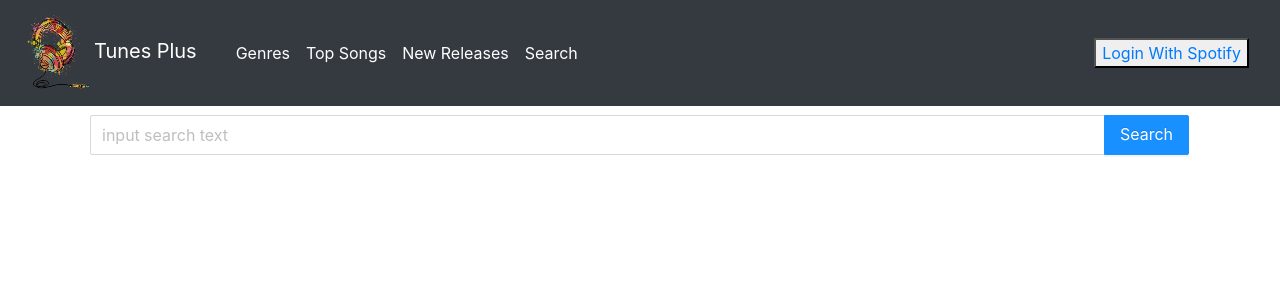
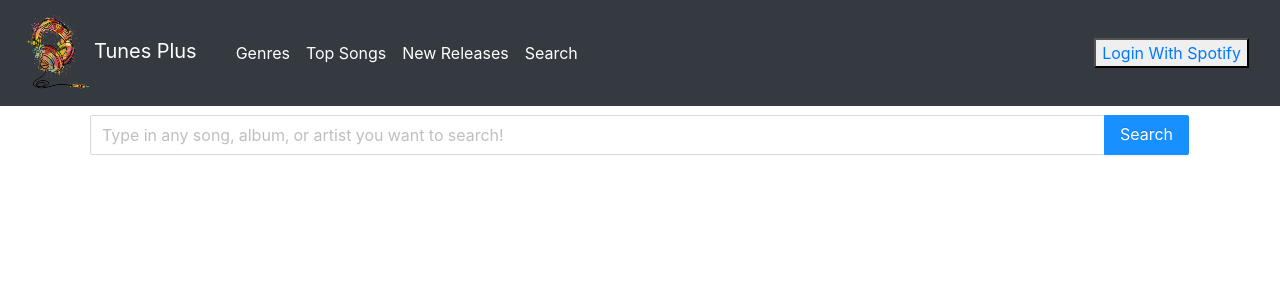
Before and after one commit to StevennYau/Tunes-Plus, a React (Create React App) app: page /search in a window 1280 px wide. Shown: the top 300 px of the page. Built offline with nearby package versions, Linux system fonts and the light colour scheme.

Commit message:
fixed search bar place holder

```diff
--- a/src/components/Search.js
+++ b/src/components/Search.js
@@ -70,7 +70,7 @@ const SearchTab = ({ token }) => {
         <link rel="stylesheet" href="https://fonts.googleapis.com/css?family=Roboto:300,400,500,700&display=swap" />
         <div className="Search">
           <Search
-            placeholder="input search text"
+            placeholder="Type in any song, album, or artist you want to search!"
             enterButton="Search"
             size="large"
             onChange={value => getSearchResults(value.target.value)}
```
Also changed, not shown: 1 other file (tests, documents, lock files or other folders).
